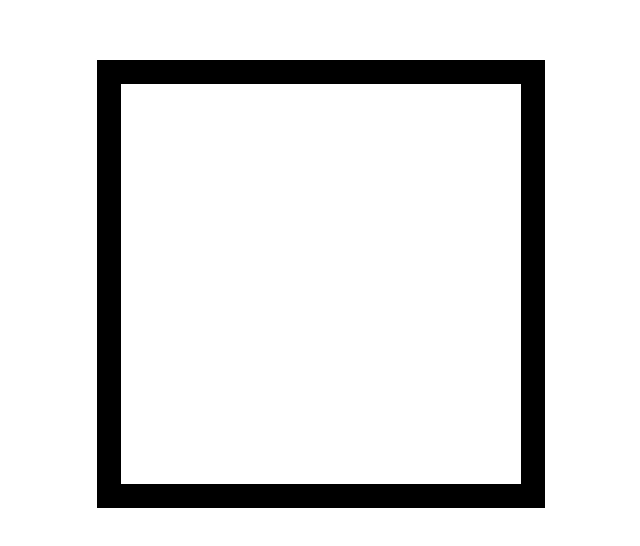
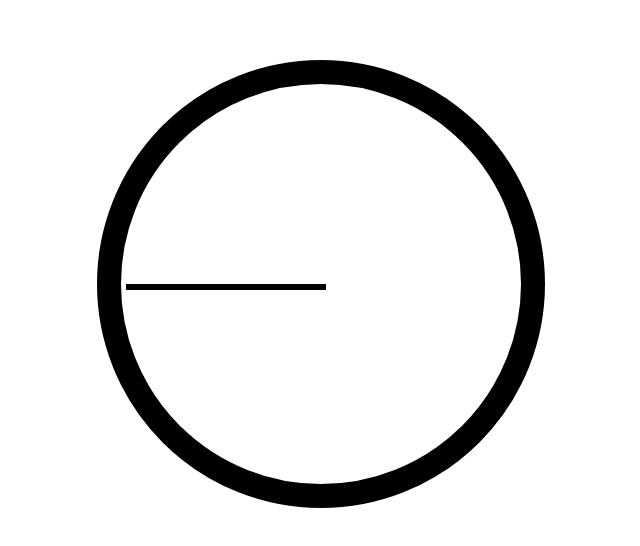
Before and after one commit to Reddlake/CSS-JS-CLOCK, a plain HTML site: page index.html in a window 1280 px wide. Shown: the part 124-670 px from the top of the page, without its empty margins (327-967 px from the left). Drawn offline with Linux system fonts and the light colour scheme.

Commit message:
Continued with README and CSS added a clock-face div to HTML

```diff
--- a/index.css
+++ b/index.css
@@ -10,6 +10,20 @@ body {
 }
 .clock {
     border: 24px solid black;
+    border-radius: 50%;
     width: 40rem;
     height: 40rem;
 }
+.clock-face {
+    position: relative;
+    width: 100%;
+    height: 100%;
+    transform: translate(5px);
+}
+.hand {
+    width: 50%;
+    height: .6rem;
+    background: black;
+    position: absolute;
+    top: 50%;
+}
--- a/index.html
+++ b/index.html
@@ -9,9 +9,11 @@
 </head>
 <body>
     <div class="clock">
-        <div class="hand hour-hand"></div>
-        <div class="hand min-hand"></div>
-        <div class="hand second-hand"></div>
+        <div class="clock-face">
+            <div class="hand hour-hand"></div>
+            <div class="hand min-hand"></div>
+            <div class="hand second-hand"></div>
+        </div>
     </div>
     <script src="../CSS-JS-CLOCK/index.js"></script>
 </body>
```
Also changed, not shown: 1 other file.
